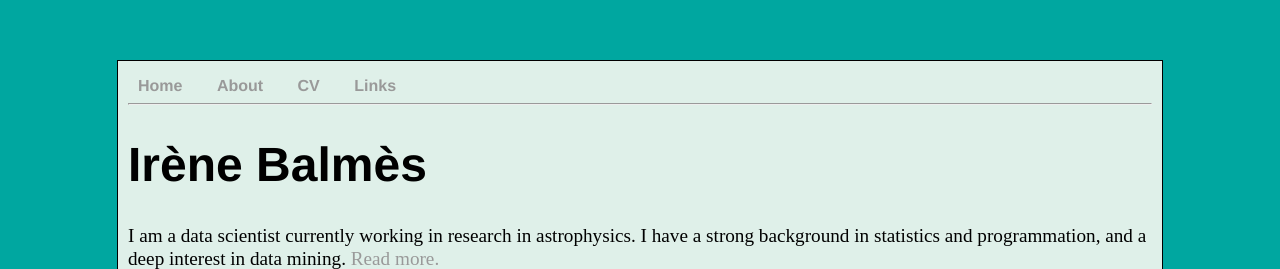
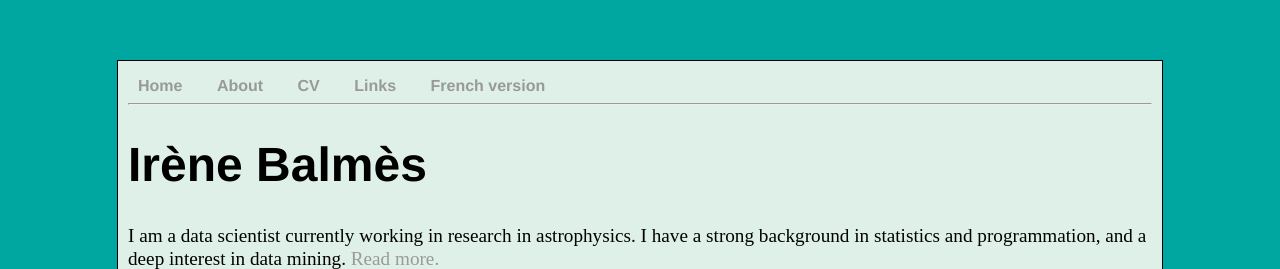
Before and after one commit to IBalmes/IBalmes.github.io, a Jekyll site: the page built from index.html, in a window 1280 px wide, cut to the strip 0-269 px from the top of the page. Built offline with Jekyll 4.4.1, drawn with Linux system fonts in a browser that asks for light colours.

Commit message:
Update default.html

```diff
--- a/_layouts/default.html
+++ b/_layouts/default.html
@@ -17,6 +17,7 @@
         <li><a href="/about">About</a></li>
         <li><a href="/CV">CV</a></li>
         <li><a href="/links">Links</a></li>
+        <li><a href="/index_fr.html">French version</a></li>
       </ul>
       <hr />
     </nav>
```
